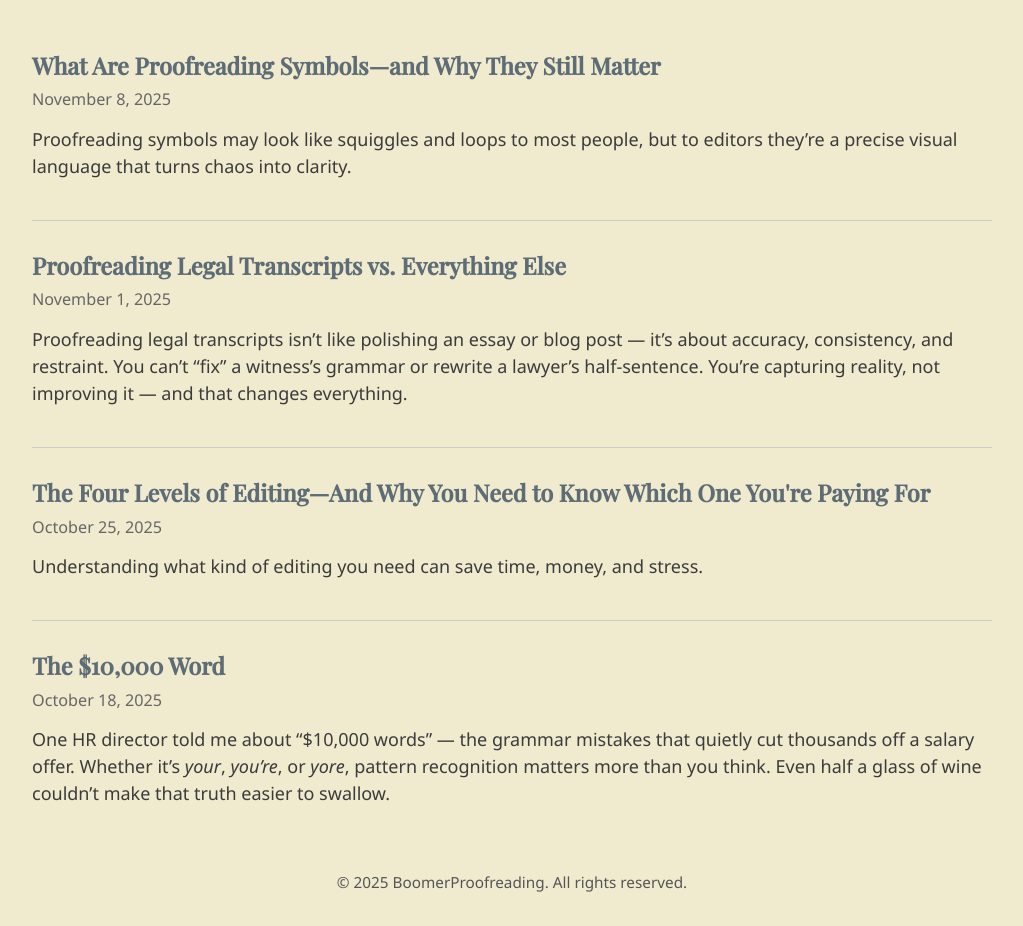
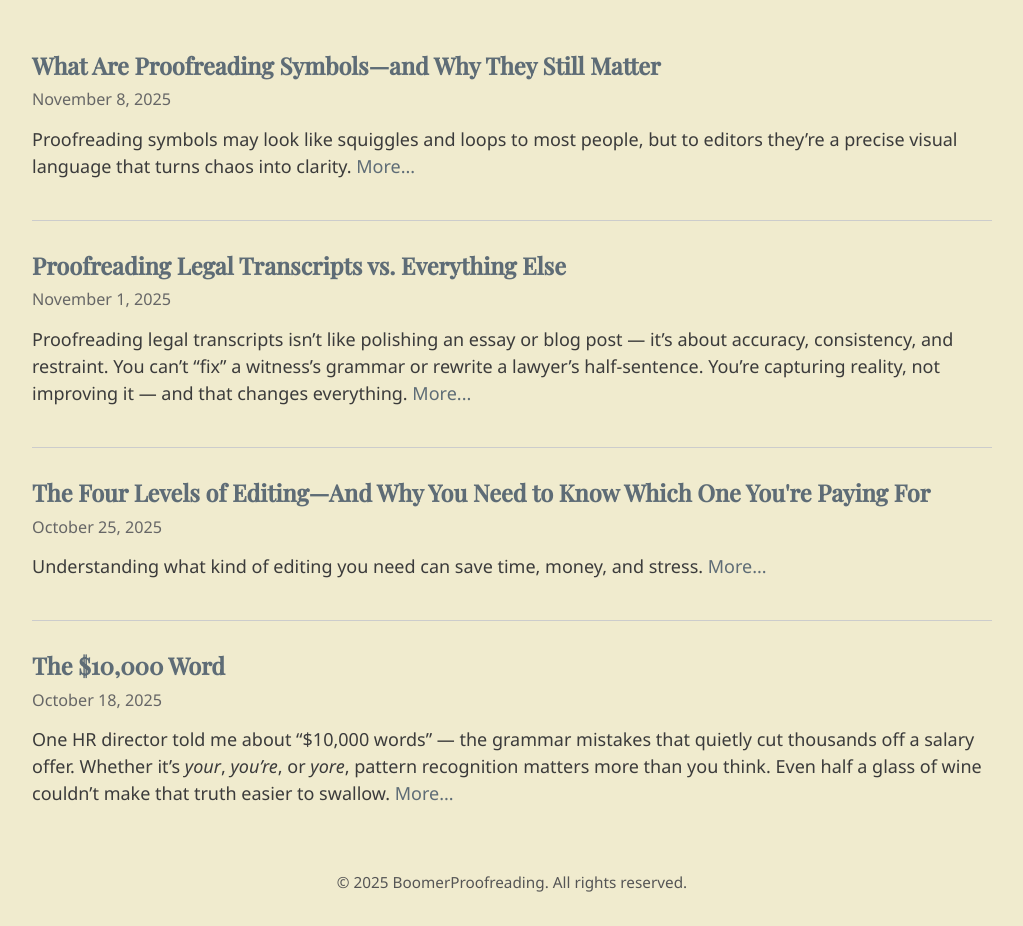
Before and after one commit to scotwllm/BPWebsite, a plain HTML site: page blog.html in a window 1280 px wide. Shown: the part 247-1173 px from the top of the page, without its empty margins (128-1151 px from the left). Drawn offline with nearby package versions, Linux system fonts and the light colour scheme.

Commit message:
more
more

```diff
--- a/blog.html
+++ b/blog.html
@@ -45,26 +45,26 @@
       <article class="blog-listing">
         <h3><a href="WhatAreProofreadingSymbols.html">What Are Proofreading Symbols—and Why They Still Matter</a></h3>
         <p class="blog-date">November 8, 2025</p>
-        <p>Proofreading symbols may look like squiggles and loops to most people, but to editors they’re a precise visual language that turns chaos into clarity.</p>
+        <p>Proofreading symbols may look like squiggles and loops to most people, but to editors they’re a precise visual language that turns chaos into clarity. <a href="WhatAreProofreadingSymbols.html">More...</a></p>
       </article>
 
       <article class="blog-listing">
         <h3><a href="ProofreadingLegalTranscripts.html">Proofreading Legal Transcripts vs. Everything Else</a></h3>
 <p class="blog-date">November 1, 2025</p>
-        <p>Proofreading legal transcripts isn’t like polishing an essay or blog post — it’s about accuracy, consistency, and restraint. You can’t “fix” a witness’s grammar or rewrite a lawyer’s half-sentence. You’re capturing reality, not improving it — and that changes everything.</p>
+        <p>Proofreading legal transcripts isn’t like polishing an essay or blog post — it’s about accuracy, consistency, and restraint. You can’t “fix” a witness’s grammar or rewrite a lawyer’s half-sentence. You’re capturing reality, not improving it — and that changes everything. <a href="ProofreadingLegalTranscripts.html">More...</a></p>
 
       </article>
 
       <article class="blog-listing">
         <h3><a href="FourLevelsofEditing.html">The Four Levels of Editing—And Why You Need to Know Which One You're Paying For</a></h3>
         <p class="blog-date">October 25, 2025</p>
-        <p>Understanding what kind of editing you need can save time, money, and stress.</p>
+        <p>Understanding what kind of editing you need can save time, money, and stress. <a href="FourLevelsofEditing.html">More...</a></p>
       </article>
 
       <article class="blog-listing">
         <h3><a href="TenThousandDollarWord.html">The $10,000 Word</a></h3>
         <p class="blog-date">October 18, 2025</p>
-        <p>One HR director told me about “$10,000 words” — the grammar mistakes that quietly cut thousands off a salary offer. Whether it’s <em>your</em>, <em>you’re</em>, or <em>yore</em>, pattern recognition matters more than you think. Even half a glass of wine couldn’t make that truth easier to swallow.</p>
+        <p>One HR director told me about “$10,000 words” — the grammar mistakes that quietly cut thousands off a salary offer. Whether it’s <em>your</em>, <em>you’re</em>, or <em>yore</em>, pattern recognition matters more than you think. Even half a glass of wine couldn’t make that truth easier to swallow. <a href="TenThousandDollarWord.html">More...</a></p>
       </article>
 
     </div>
```
